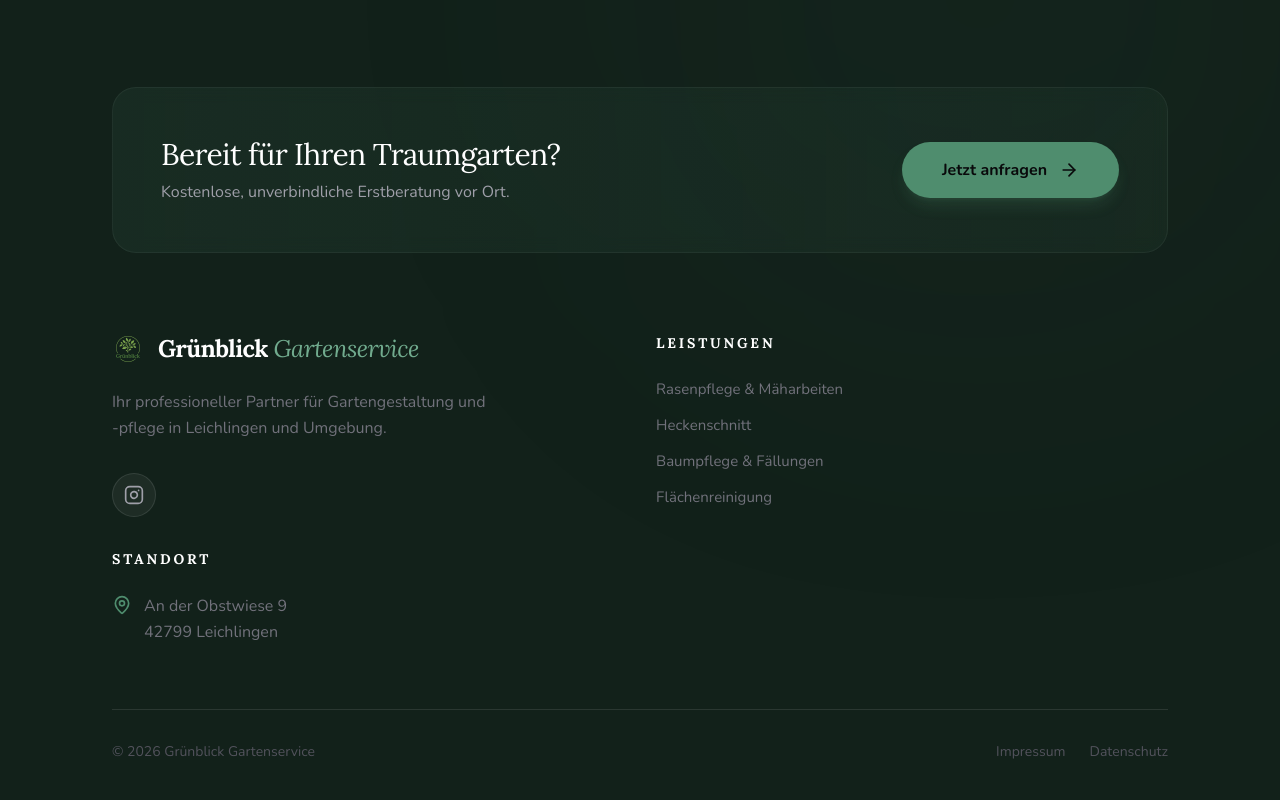
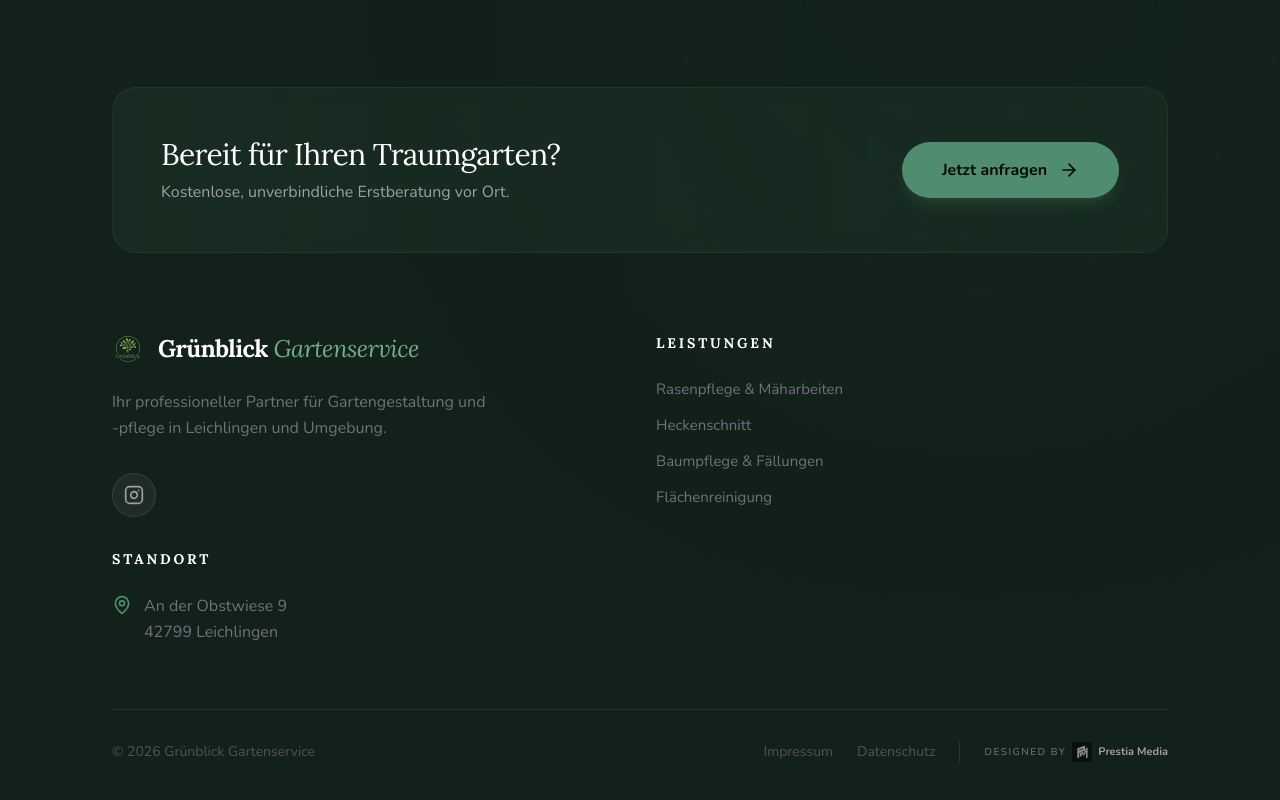
Before and after one commit to LukasGartenservice/Website, a React (Vite) app: page / in a window 1280 px wide. Shown: the part 4973-5773 px from the top of the page. Built offline with nearby package versions, Linux system fonts and the light colour scheme.

Commit message:
style: add Designed by Prestia Media credit to footer

```diff
--- a/src/components/Footer/Footer.jsx
+++ b/src/components/Footer/Footer.jsx
@@ -79,6 +79,11 @@ const Footer = () => {
           <div className="flex items-center gap-6 text-sm text-zinc-600">
             <a href="/impressum" className="hover:text-white transition-colors">Impressum</a>
             <a href="/datenschutz" className="hover:text-white transition-colors">Datenschutz</a>
+            <div className="flex items-center gap-1.5 pl-6 border-l border-white/10 group cursor-default">
+              <span className="text-[10px] uppercase tracking-[0.15em] font-medium text-zinc-500">Designed by</span>
+              <img src="/pm-logo.png" alt="Prestia Media Logo" className="w-5 h-5 object-contain opacity-50 group-hover:opacity-100 transition-opacity" />
+              <span className="text-[11px] font-bold text-zinc-400 group-hover:text-white transition-colors">Prestia Media</span>
+            </div>
           </div>
         </div>
       </div>
```
Also changed, not shown: public/pm-logo.png (added).
